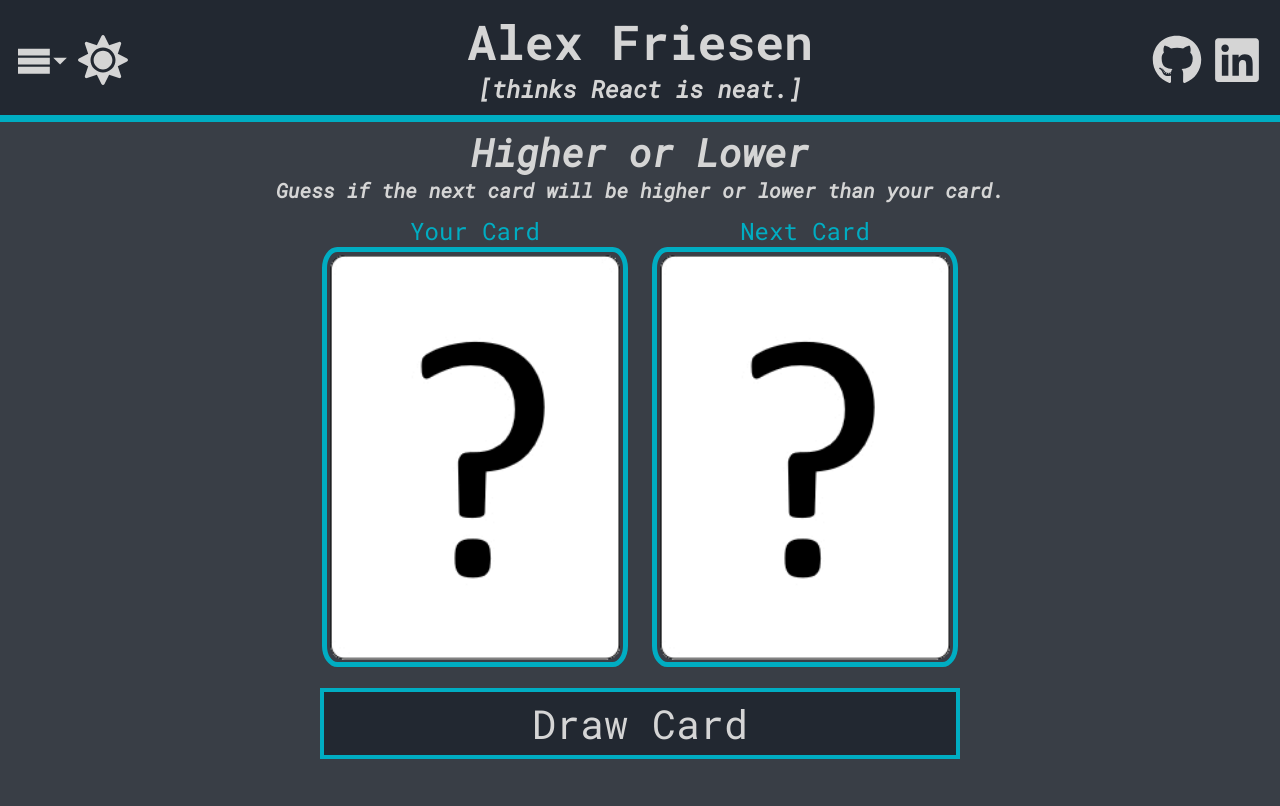
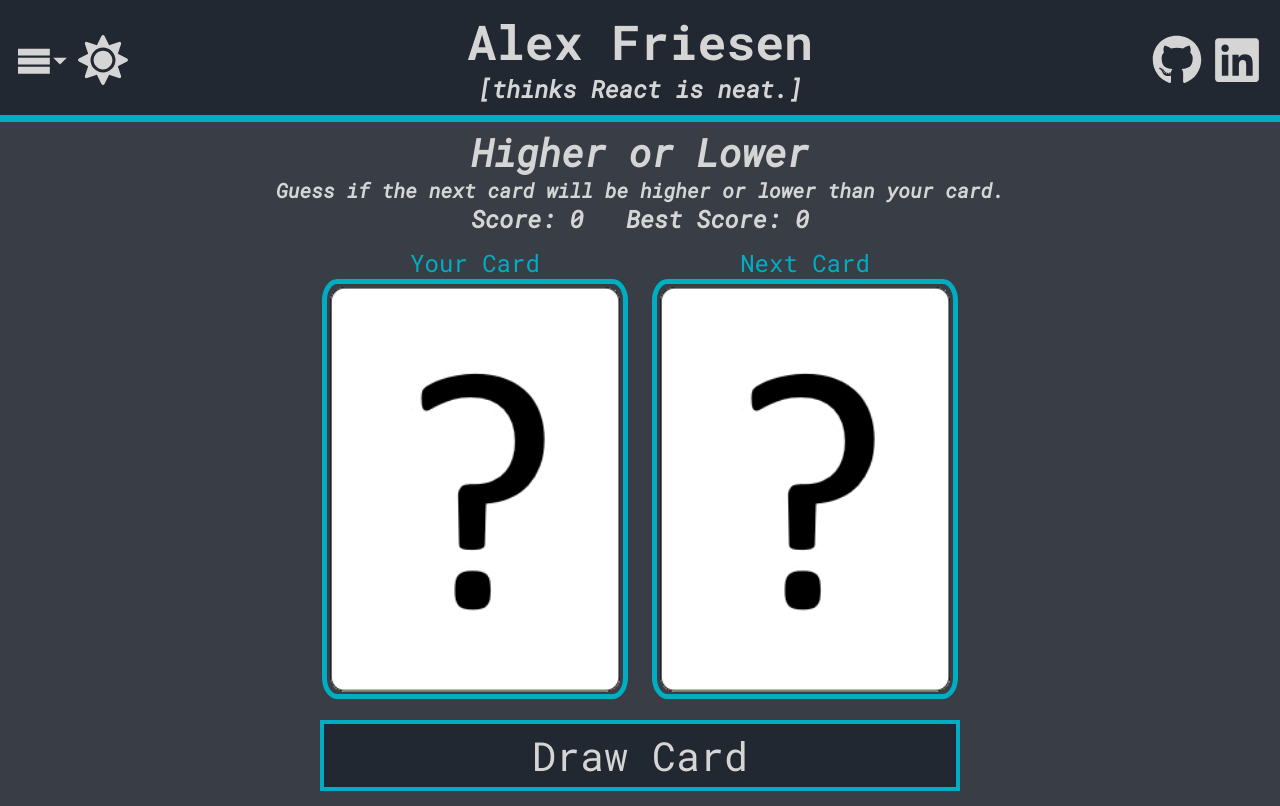
Before and after one commit to TritoLL/react-portfolio, a React (Create React App) app: page /higher-or-lower in a window 1280 px wide. Built offline with nearby package versions, Linux system fonts and the light colour scheme.

Commit message:
HigherOrLower: add dummy score counters

```diff
--- a/src/components/HigherOrLower.js
+++ b/src/components/HigherOrLower.js
@@ -12,6 +12,11 @@ let noCardImage = "./images/card_unknown.png";
 
 const ErrorHeading = styled.h1`
     color: red;
+`;
+
+const ScoreText = styled(GameInstructions)`
+    text-align: center;
+    font-size: 1.5em;
 `;
 
 const Card = styled.div`
@@ -200,6 +205,7 @@ const HigherOrLower = () => {
             <GameInstructions>
                 Guess if the next card will be higher or lower than your card.
             </GameInstructions>
+            <ScoreText>Score: 0 &nbsp; Best Score: 0</ScoreText>
             <GameContainer>
                 <GameCards>
                     <Card>
```
